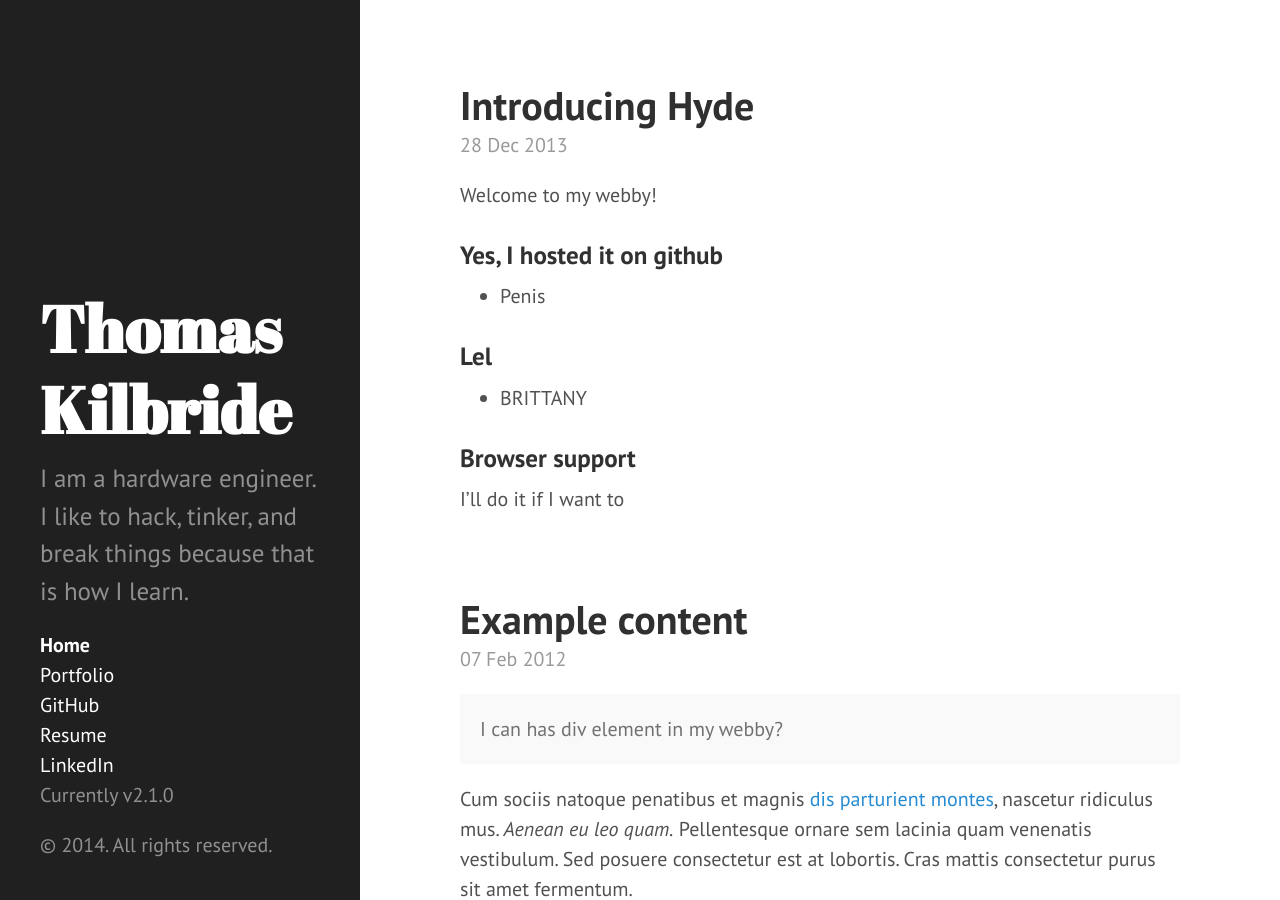
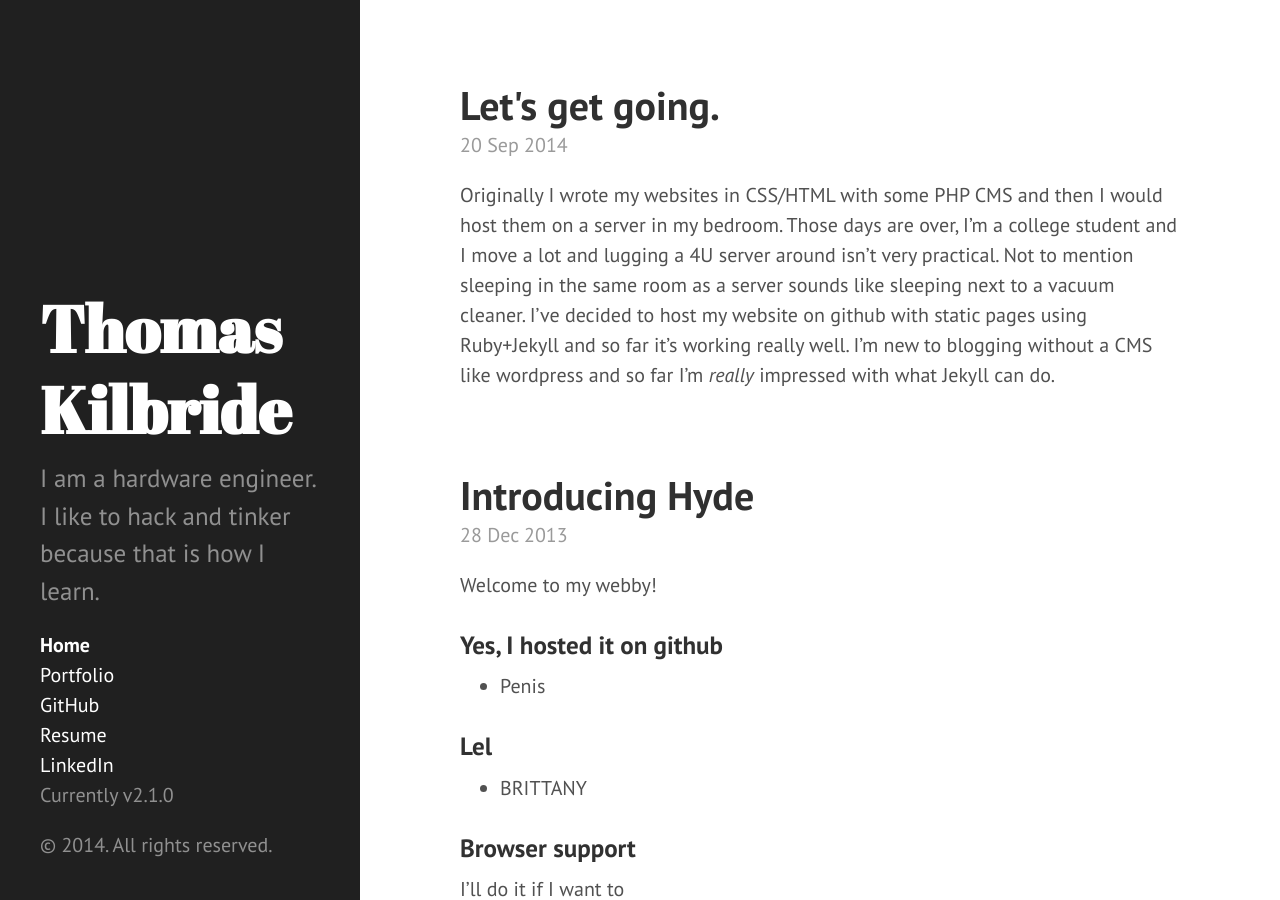
Before and after one commit to obnauticus/obnauticus.github.io, a Jekyll site: the page built from index.html, in a window 1280 px wide and 900 px high. Built offline with Jekyll 4.4.1, drawn with Linux system fonts in a browser that asks for light colours; Markdown is read by kramdown in place of the engine named in the settings; the list of posts is cut into pages by our own code.

Commit message:
adding a sample first-post

```diff
--- a/_config.yml
+++ b/_config.yml
@@ -7,8 +7,8 @@
 
 # Setup
 title:            Thomas Kilbride
-tagline:          'A hardware engineer'
-description:      "I am a hardware engineer. I like to hack, tinker, and break things because that is how I learn."
+tagline:          'The hardware engineer'
+description:      "I am a hardware engineer. I like to hack and tinker because that is how I learn."
 url:              http://hyde.getpoole.com
 baseurl:          /
 
--- /dev/null
+++ b/_posts/2014-09-20-first-post.md
@@ -0,0 +1,6 @@
+---
+layout: post
+title: Let's get going.
+---
+
+Originally I wrote my websites in CSS/HTML with some PHP CMS and then I would host them on a server in my bedroom. Those days are over, I'm a college student and I move a lot and lugging a 4U server around isn't very practical. Not to mention sleeping in the same room as a server sounds like sleeping next to a vacuum cleaner. I've decided to host my website on github with static pages using Ruby+Jekyll and so far it's working really well. I'm new to blogging without a CMS like wordpress and so far I'm <em>really</em> impressed with what Jekyll can do.
```
